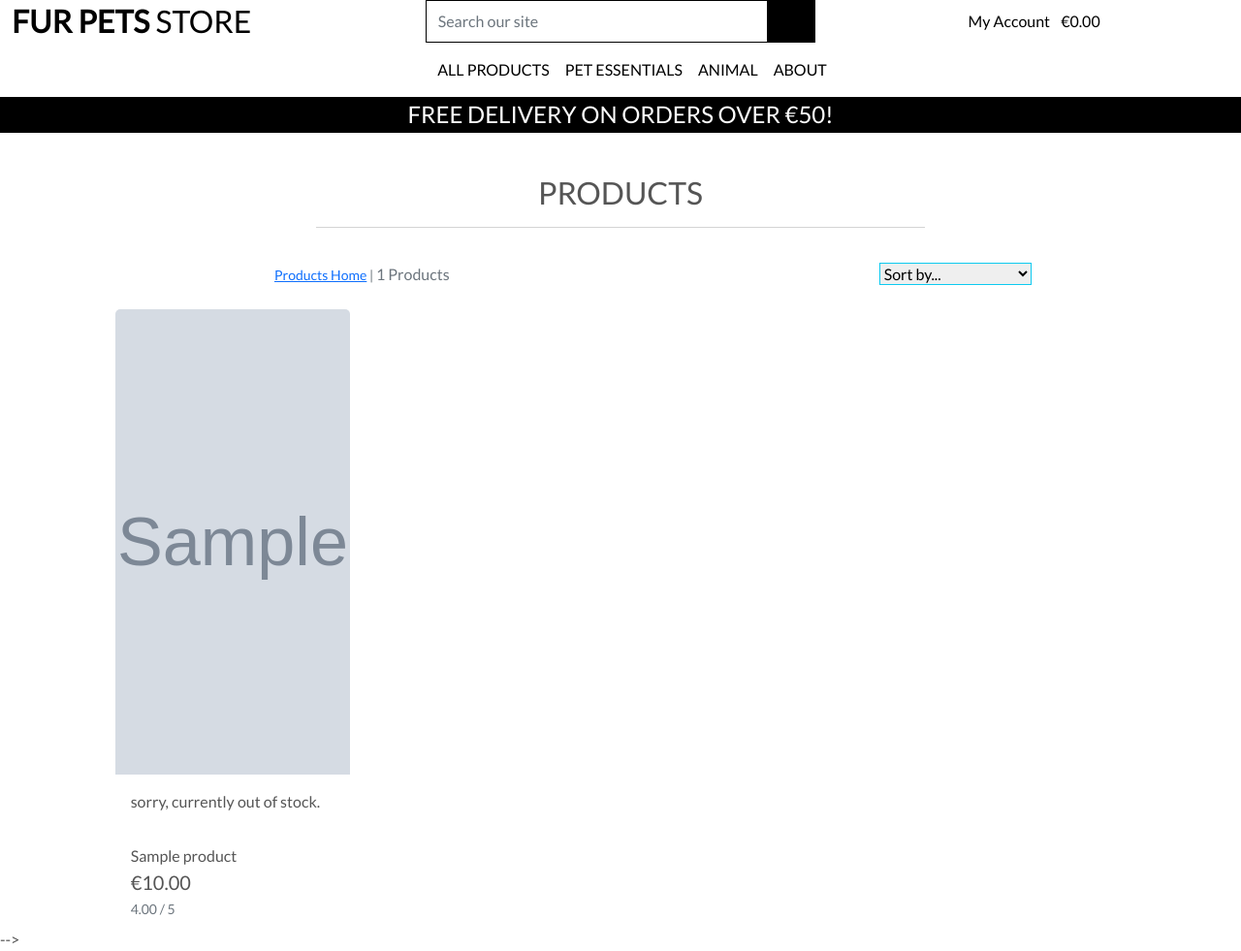
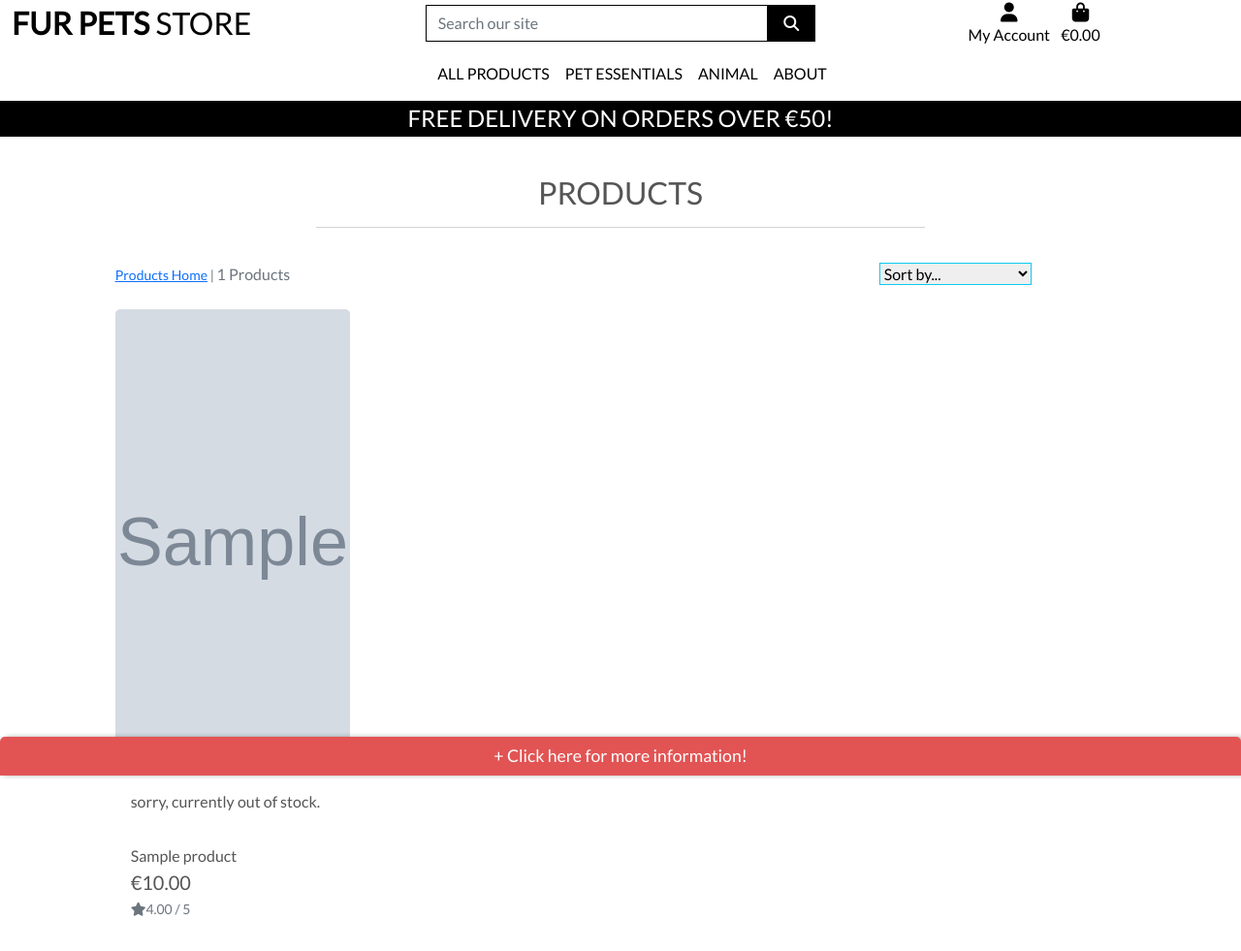
Before and after one commit to ExcellentWish/fur-pet-store, a Django app: page /products/ in a window 1280 px wide. Shown: the whole page at 97% size. After the commit the page ends 945 px from the top, so only its background shows below. Run offline with Django 4.2, Linux system fonts and the light colour scheme; tables that the repository leaves empty hold one stand-in row (values such as "Sample post"); grey boxes marked "Sample" are stand-in pictures; parts of the project's set-up code (start-up, migrations or seed data) failed here and were passed over; some libraries are stand-ins or nearby versions.

Commit message:
Create base.js for js on base.html. Amend text to bootstrap 5

```diff
--- a/bag/templates/bag/bag.html
+++ b/bag/templates/bag/bag.html
@@ -81,7 +81,7 @@
                                 </div>
                             </form>
                             <a class="update-link text-info"><small>Update</small></a>
-                            <a class="remove-item text-danger float-right" id="remove_{{ item.item_id }}" data-product_size="{{ item.size }}"><small>Remove</small></a>
+                            <a class="remove-item text-danger float-end" id="remove_{{ item.item_id }}" data-product_size="{{ item.size }}"><small>Remove</small></a>
                         </td>
                         <td class="py-3">
                             <p class="my-0">€{{ item.product.price | calc_subtotal:item.quantity }}</p>
--- a/products/templates/products/add_product.html
+++ b/products/templates/products/add_product.html
@@ -26,7 +26,7 @@
                 <form method="POST" action="{% url 'add_product' %}" class="form mb-2" enctype="multipart/form-data">
                     {% csrf_token %}
                     {{ form | crispy }}
-                    <div class="text-right">
+                    <div class="text-end">
                         <a class="btn btn-outline-black rounded-0" href="{% url 'products' %}">Cancel</a>
                         <button class="btn btn-black rounded-0" type="submit">Add Product</button>
                     </div>
--- a/products/templates/products/product_detail.html
+++ b/products/templates/products/product_detail.html
@@ -29,7 +29,7 @@
         <div class="col-12 col-md-6 col-lg-4">
             <div class="product-details-container mb-5 mt-md-5">
                 <p class="mb-0">{{ product.name }}</p>
-                <p class="lead mb-0 text-left font-weight-bold">€{{ product.price }}</p>
+                <p class="lead mb-0 text-start font-weight-bold">€{{ product.price }}</p>
                 {% if product.rating %}
                 <small class="text-muted"><i class="fas fa-star mr-1"></i>{{ product.rating }} / 5</small>
                 {% else %}
--- a/products/templates/products/products.html
+++ b/products/templates/products/products.html
@@ -45,7 +45,7 @@
                         </div>
                     </div>
                     <div class="col-12 col-md-6 order-md-first">
-                        <p class="text-muted mt-3 text-center text-md-left">
+                        <p class="text-muted mt-3 text-center text-md-start">
                             {% if search_term or current_categories or current_sorting != 'None_None' %}
                                 <span class="small"><a href="{% url 'products' %}">Products Home</a> | </span>
                             {% endif %}
@@ -76,10 +76,10 @@
                                 <div class="card-body pb-0">
                                     <p class="mb-0">{{ product.name }}</p>
                                 </div>
-                                <div class="card-footer bg-white pt-0 border-0 text-left">
+                                <div class="card-footer bg-white pt-0 border-0 text-start">
                                     <div class="row">
                                         <div class="col">
-                                            <p class="lead mb-0 text-left font-weight-bold">€{{ product.price }}</p>
+                                            <p class="lead mb-0 text-start font-weight-bold">€{{ product.price }}</p>
                                             {% if product.rating %}
                                                 <small class="text-muted"><i class="fas fa-star mr-1"></i>{{ product.rating }} / 5</small>
                                             {% else %}
--- /dev/null
+++ b/static/js/base.js
@@ -0,0 +1,19 @@
+let toastElList = [].slice.call(document.querySelectorAll('.toast'))
+let toastList = toastElList.map(function (toastEl) {
+    let option = {
+    animation: true,
+    autohide: false,
+    delay: 5000,
+    }
+    let bsToast = new bootstrap.Toast(toastEl, option)
+    bsToast.show();
+})
+
+$("#copyright").text(new Date().getFullYear());
+
+
+$("#footer-container .body").hide();
+$("#footer-container .button").click(function () {
+    $(this).next("#footer-container div").slideToggle(400);
+    $(this).toggleClass("expanded")
+});
--- a/templates/base.html
+++ b/templates/base.html
@@ -28,6 +28,8 @@
   {% endblock %}
 
   {% block corejs %}
+  <!-- fonts awesome -->
+  <script src="https://kit.fontawesome.com/0f96215e04.js" crossorigin="anonymous"></script>
   <!-- Jquery cdn link -->
   <script src="https://cdnjs.cloudflare.com/ajax/libs/jquery/3.6.1/jquery.min.js"
     integrity="sha512-aVKKRRi/Q/YV+4mjoKBsE4x3H+BkegoM/em46NNlCqNTmUYADjBbeNefNxYV7giUp0VxICtqdrbqU7iVaeZNXA=="
@@ -155,23 +157,10 @@
   {% block content %}
   {% endblock %}
 
-  {% block postloadjs %}
-  <script>
-    let toastElList = [].slice.call(document.querySelectorAll('.toast'))
-    let toastList = toastElList.map(function (toastEl) {
-      let option = {
-        animation: true,
-        autohide: false,
-        delay: 5000,
-      }
-      let bsToast = new bootstrap.Toast(toastEl, option)
-      bsToast.show();
-    })
-  </script>
-  {% endblock %}
+
   <!-- Footer -->
   <!--Footer from https://codepen.io/scanfcode/pen/MEZPNd-->
-  <!-- <section id="footer-container">
+  <section id="footer-container">
     <div class="button">Click here for more information!</div>
     <div class="body">
       <footer class="site-footer">
@@ -236,18 +225,11 @@
       </footer>
     </div>
   </section>
+  {% block postloadjs %}
 
-  <!-- <script>
-    $("#copyright").text(new Date().getFullYear());
-  </script>
-  <script>
-    $("#footer-container .body").hide();
-    $("#footer-container .button").click(function () {
-      $(this).next("#footer-container div").slideToggle(400);
-      $(this).toggleClass("expanded")
-    });
-  </script> --> -->
+    <script src="{% static 'js/base.js' %}"></script>
 
+  {% endblock %}
 
 </body>
 
```
Also changed, not shown: checkout/templates/checkout/checkout.html (+4 -4 lines).
